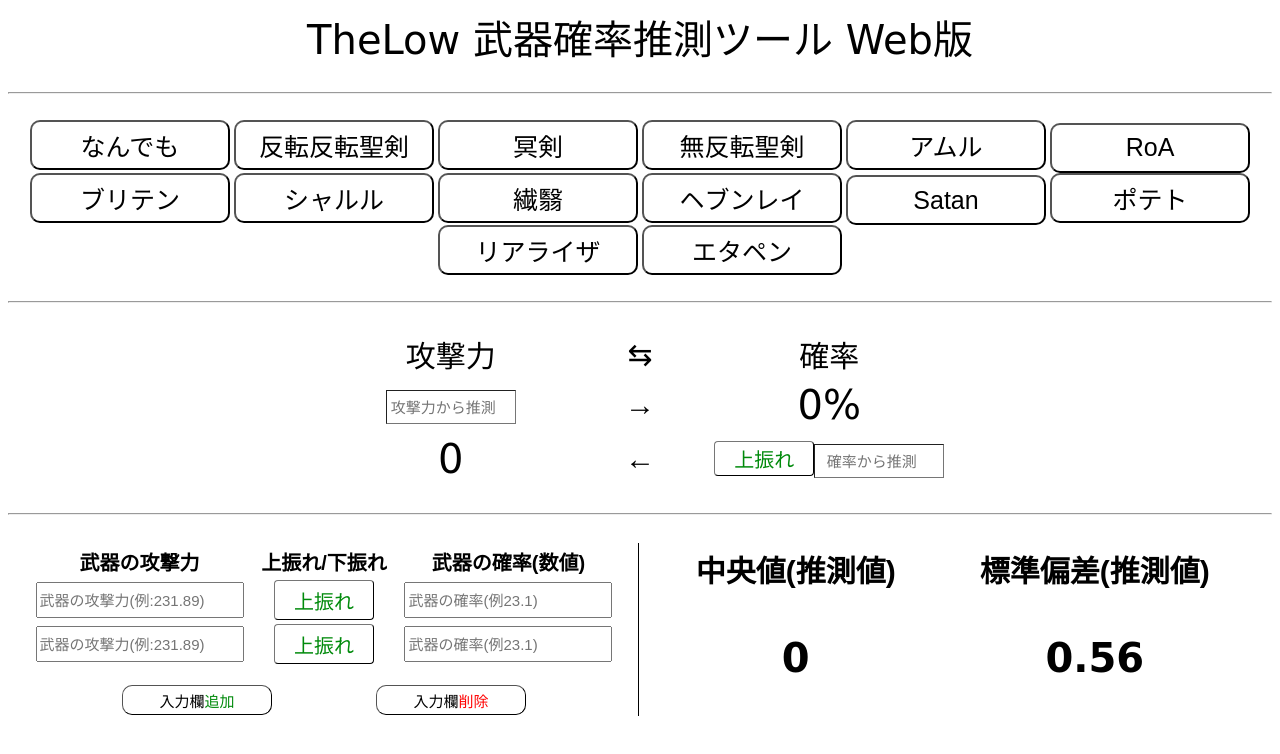
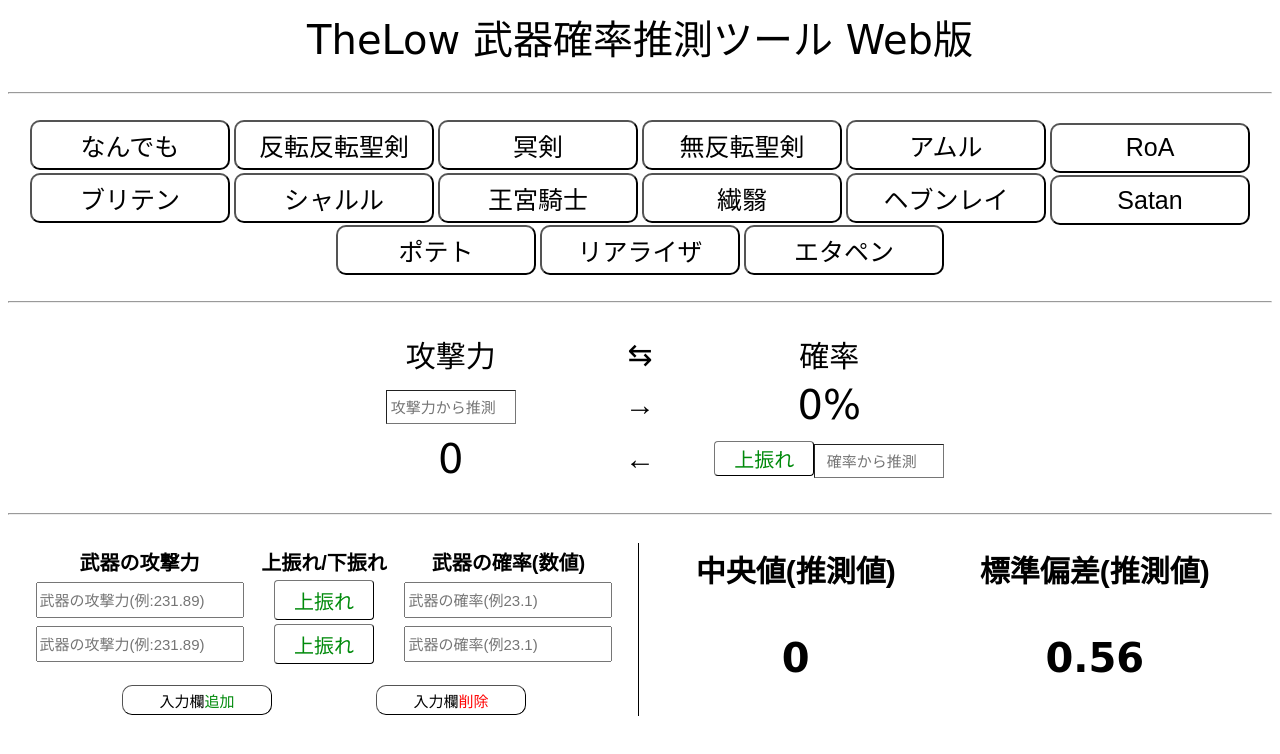
Before and after one commit to aki-k-no/TheLowWeaponStrGuesser, a plain HTML site: page index.html in a window 1280 px wide. Drawn offline with nearby package versions, Linux system fonts and the light colour scheme; a web font is replaced by a local one.

Commit message:
[UPDATE] 王宮騎士の剣を追加

```diff
--- a/index.html
+++ b/index.html
@@ -36,6 +36,7 @@
 		<button class="selector">RoA</button>
 		<button class="selector">ブリテン</button>
 		<button class="selector">シャルル</button>
+		<button class="selector">王宮騎士</button>
 		<button class="selector">繊翳</button>
 		<button class="selector">ヘブンレイ</button>
 		<button class="selector">Satan</button>
--- a/script.js
+++ b/script.js
@@ -9,7 +9,7 @@ var future_time=Date.now()+500;
 var now_str=0;
 var now_sd=0;
 
-var str_map={'反転反転聖剣':713.372,'冥剣':649.038,'無反転聖剣':631.858,'アムル':677.364,'RoA':703.078,'ブリテン':663.392,'繊翳':645.612,'ヘブンレイ':563.403,'Satan':524.376,'ポテト':479.378,'リアライザ':722.522,'エタペン':722.108,'シャルル':641.355};
+var str_map={'反転反転聖剣':713.372,'冥剣':649.038,'無反転聖剣':631.858,'アムル':677.364,'RoA':703.078,'ブリテン':663.392,'繊翳':645.612,'ヘブンレイ':563.403,'Satan':524.376,'ポテト':479.378,'リアライザ':722.522,'エタペン':722.108,'シャルル':641.355,"王宮騎士":686.07};
 
 var doer=function init(){
 
```
